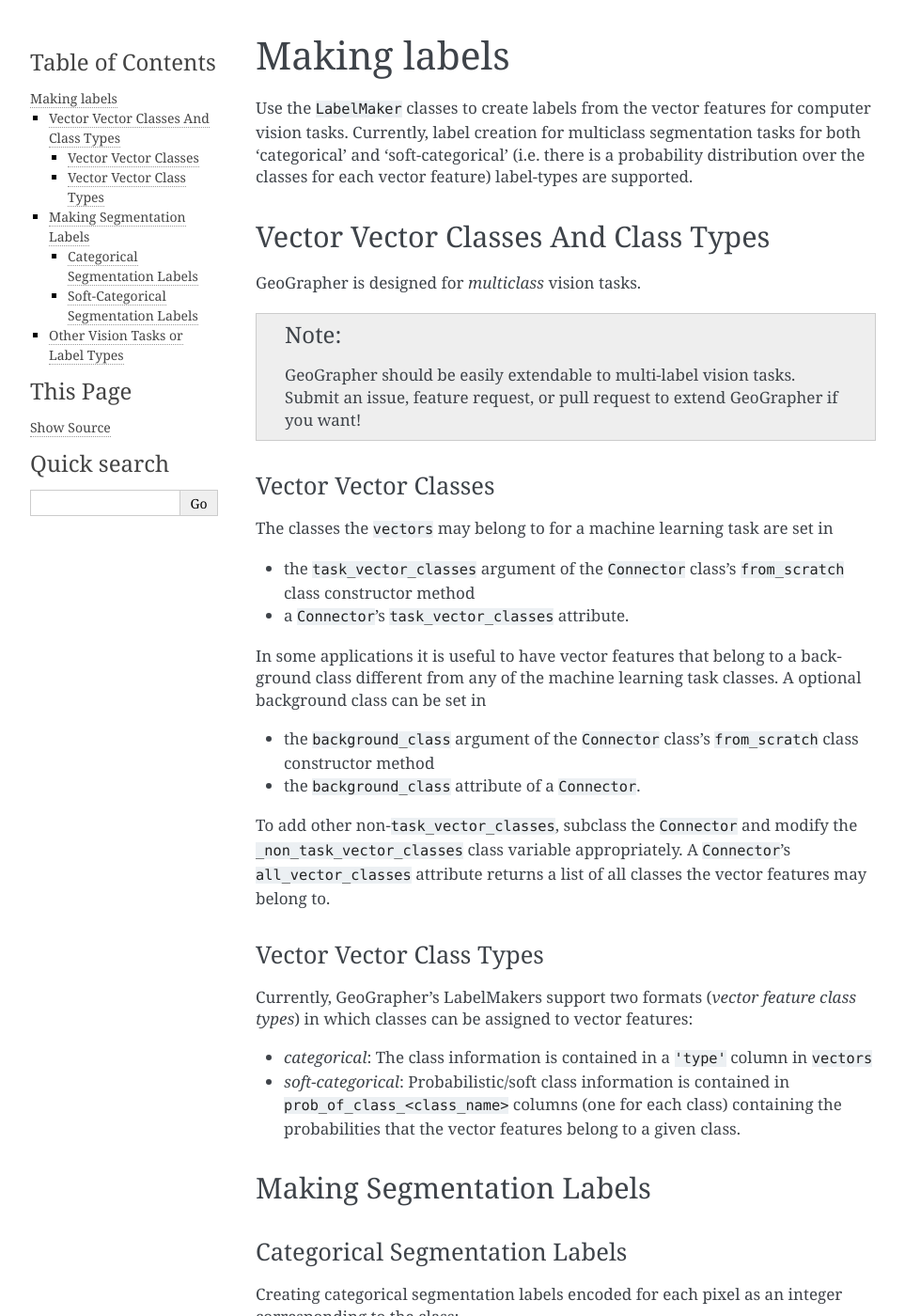
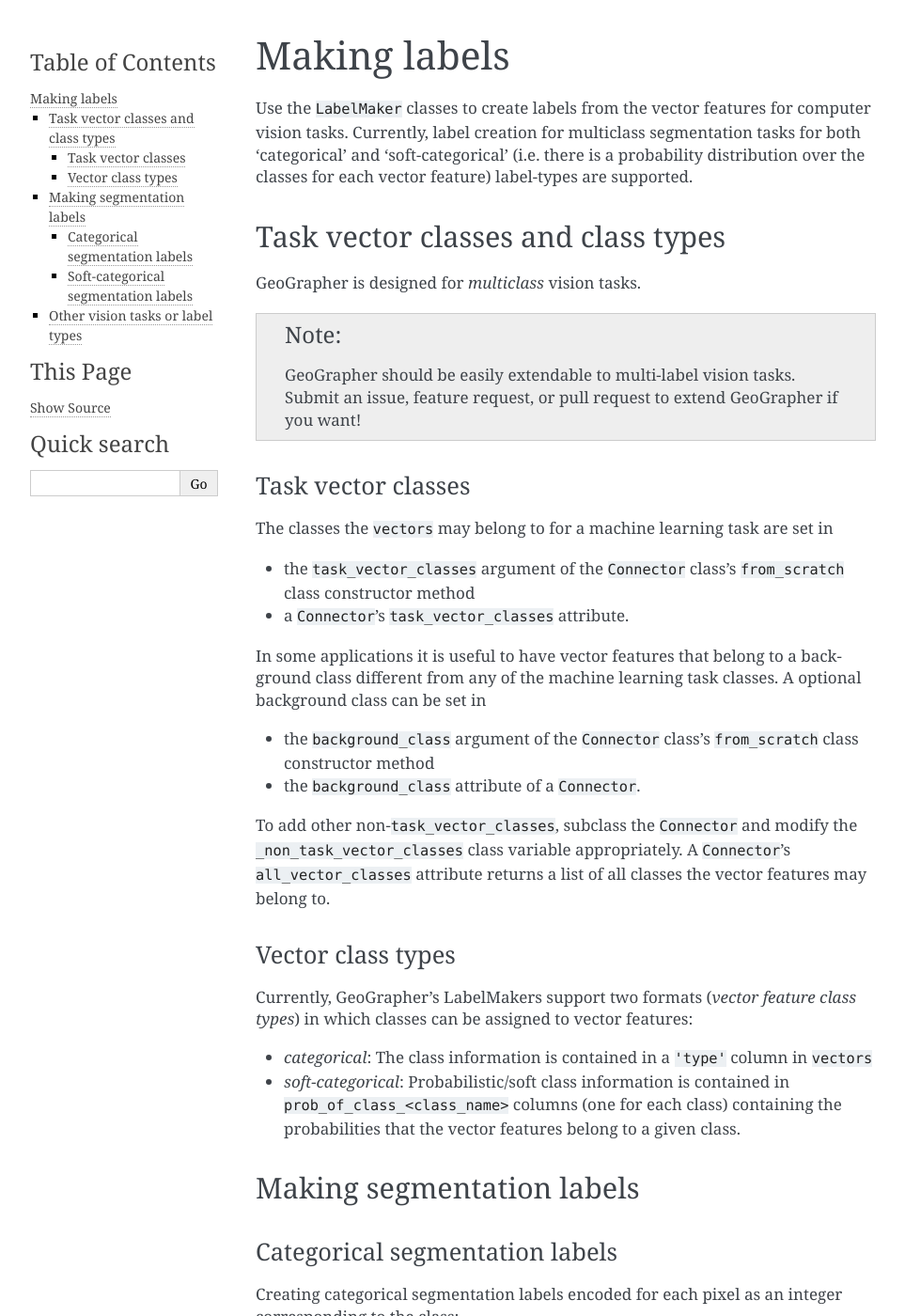
Before and after one commit to dida-do/GeoGrapher, a Sphinx documentation site: the page built from docs/source/label_makers.rst, in a window 1280 px wide and 1400 px high. Shown: the whole window at 94% size, without its empty margins (148-1111 px from the left). Built offline with Sphinx 7.4.7, drawn with Linux system fonts in a browser that asks for light colours; pages that are not in the unit, such as notebooks, are missing from menus; some of the changed text lies outside the part shown.

Commit message:
docs: change all titles to sentence case

```diff
--- a/docs/source/basic_cutting.rst
+++ b/docs/source/basic_cutting.rst
@@ -1,4 +1,4 @@
-Cutting Datasets: Basic
+Cutting datasets: basic
 #######################
 
 The ``DSCutter`` classes are used for :term:`cutting` datasets.
@@ -12,7 +12,7 @@
 
 .. _cutting_every_raster_to_a_grid:
 
-Cutting Every Raster To A Grid of Rasters
+Cutting every raster to a grid of rasters
 =========================================
 
 To create a new dataset in ``target_data_dir`` from a source dataset in
@@ -47,7 +47,7 @@
 
 .. _cutting_rasters_around_vectors:
 
-Cutting Rasters Around Vector Vectors
+Cutting rasters around vectors
 ====================================================
 
 Cutting rasters around vector features (e.g. create 512 x 512 pixel
--- a/docs/source/connector.rst
+++ b/docs/source/connector.rst
@@ -92,7 +92,7 @@
     connector.rasters_dir
     # (returns ``pathlib.Path`` to rasters, usually data_dir / 'rasters')
 
-Creating and loading Connectors
+Creating and loading connectors
 +++++++++++++++++++++++++++++++
 
 .. _from_scratch:
--- a/docs/source/conversion.rst
+++ b/docs/source/conversion.rst
@@ -5,7 +5,7 @@
 
     All converters operate on two datasets: a source and a target dataset. At the moment in place operations are not supported.
 
-Combining And/Or Removing Vector Vector Classes
+Combining/removing task vector classes
 ++++++++++++++++++++++++++++++++++++++++++++++++
 
 Assume your dataset has ``task_vector_classes`` given by
@@ -35,10 +35,10 @@
     converter = DSConverterCombineRemoveClasses.from_json_file(<PATH/TO/SOURCE/DATA_DIR/<name>.JSON>)
     converter.update()
 
-Converting Vector Vector Class Types
+Converting task vector class types
 +++++++++++++++++++++++++++++++++++++
 
-Soft-Categorical To Categorical
+Soft-categorical to categorical
 ~~~~~~~~~~~~~~~~~~~~~~~~~~~~~~~
 
 Converting a dataset from soft-categorical to categorical vector features
--- a/docs/source/downloaders.rst
+++ b/docs/source/downloaders.rst
@@ -1,4 +1,4 @@
-Downloading Rasters
+Downloading rasters
 ###################
 
 To download rasters for vector features use ``RasterDownloaderForVectors``.
--- a/docs/source/label_makers.rst
+++ b/docs/source/label_makers.rst
@@ -6,7 +6,7 @@
 tasks for both 'categorical' and 'soft-categorical' (i.e. there is a probability
 distribution over the classes for each vector feature) label-types are supported.
 
-Vector Vector Classes And Class Types
+Task vector classes and class types
 ++++++++++++++++++++++++++++++++++++++
 
 GeoGrapher is designed for *multiclass* vision tasks.
@@ -16,7 +16,7 @@
     GeoGrapher should be easily extendable to multi-label vision tasks. Submit an
     issue, feature request, or pull request to extend GeoGrapher if you want!
 
-Vector Vector Classes
+Task vector classes
 ~~~~~~~~~~~~~~~~~~~~~~
 
 The classes the ``vectors`` may belong to for a machine learning task
@@ -37,8 +37,8 @@
 
 .. _vector_class_types
 
-Vector Vector Class Types
-~~~~~~~~~~~~~~~~~~~~~~~~~~
+Vector class types
+~~~~~~~~~~~~~~~~~~
 
 Currently, GeoGrapher's LabelMakers support two formats (*vector feature class types*)
 in which classes can be assigned to vector features:
@@ -49,10 +49,10 @@
   ``prob_of_class_<class_name>`` columns (one for each class) containing the
   probabilities that the vector features belong to a given class.
 
-Making Segmentation Labels
+Making segmentation labels
 ++++++++++++++++++++++++++
 
-Categorical Segmentation Labels
+Categorical segmentation labels
 ~~~~~~~~~~~~~~~~~~~~~~~~~~~~~~~
 
 Creating categorical segmentation labels encoded for each pixel as an integer
@@ -71,7 +71,7 @@
     ``vectors`` GeoDataFrame needs to have a ``'type'`` column containing
     the classes the features belong to.
 
-Soft-Categorical Segmentation Labels
+Soft-categorical segmentation labels
 ~~~~~~~~~~~~~~~~~~~~~~~~~~~~~~~~~~~~
 
 *Soft-categorical* labels are labels in which for each vector feature
@@ -98,7 +98,7 @@
     ``connector.ml_task_classes`` containing the probability that the features
     belong to the class.
 
-Other Vision Tasks or Label Types
+Other vision tasks or label types
 +++++++++++++++++++++++++++++++++
 
 Feel free to submit a feature request or submit a pull request with ``LabelMaker``
```
Also changed, not shown: docs/source/advanced_cutting.rst (+14 -14 lines), 2 other files.
